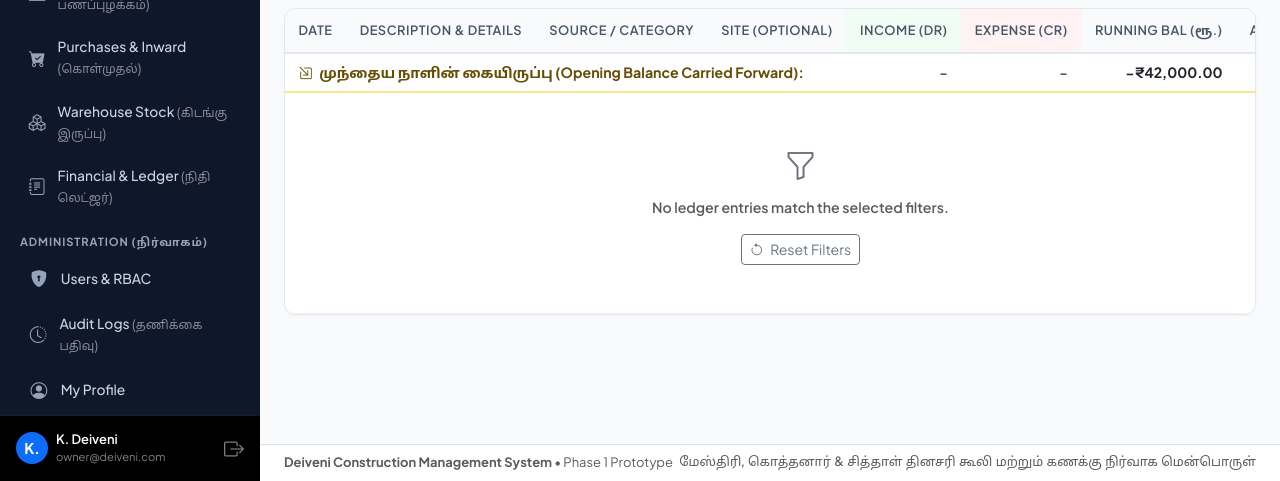
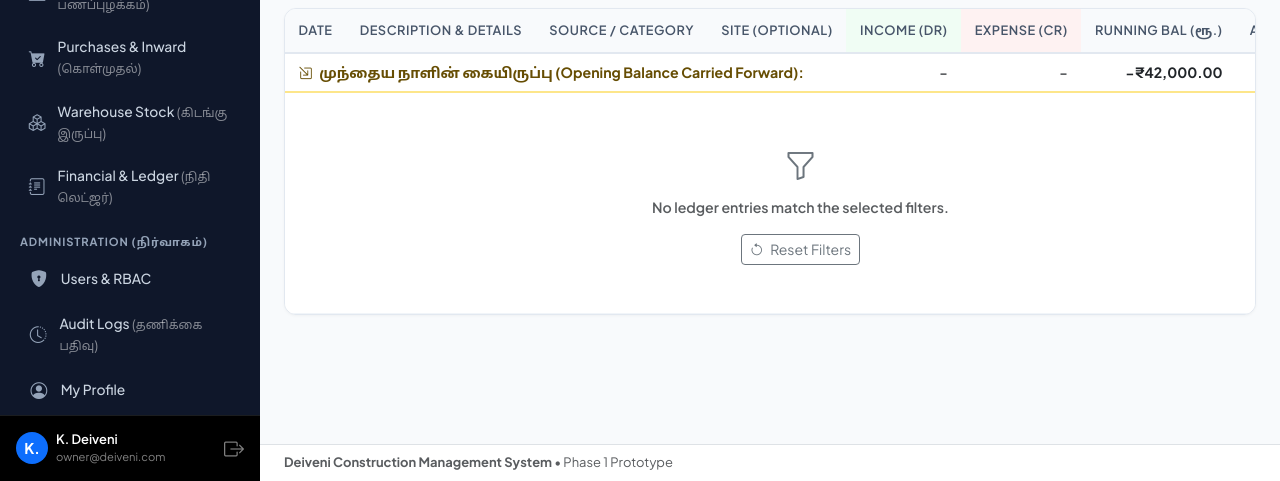
Before and after one commit to Muthamil-saitech/deiveni-erp, a Laravel app: page /ledger in a window 1280 px wide. Shown: the part 447-928 px from the top of the page. Run offline with Laravel 12, Linux system fonts and the light colour scheme; a user stored in the database is signed in; data comes from the database, SQL or seed files in the repository.

Commit message:
footer change

```diff
--- a/resources/views/layouts/app.blade.php
+++ b/resources/views/layouts/app.blade.php
@@ -997,9 +997,9 @@
                     <div>
                         <strong>Deiveni Construction Management System</strong> &bull; Phase 1 Prototype
                     </div>
-                    <div class="ta-text text-muted" style="font-size: 0.8rem;">
+                    <!-- <div class="ta-text text-muted" style="font-size: 0.8rem;">
                         மேஸ்திரி, கொத்தனார் & சித்தாள் தினசரி கூலி மற்றும் கணக்கு நிர்வாக மென்பொருள்
-                    </div>
+                    </div> -->
                 </div>
             </footer>
         </div>
```
